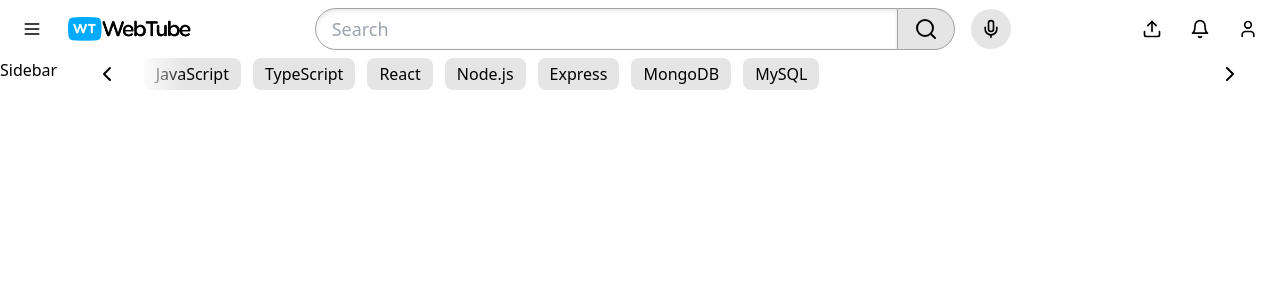
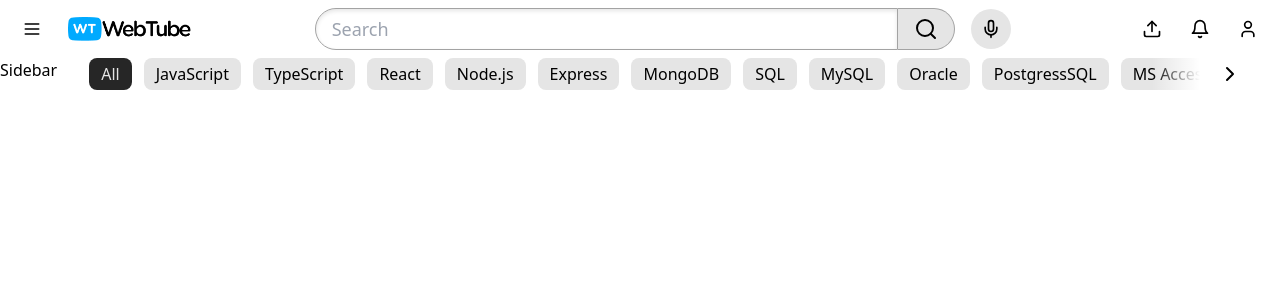
Before and after one commit to Rahad-Ullah/Rdios, a React (Vite) app: page / in a window 1280 px wide. Shown: the top 300 px of the page. Built offline with nearby package versions, Linux system fonts and the light colour scheme.

Commit message:
CategoryPills section has been completed

```diff
--- a/src/components/CategoryPills.tsx
+++ b/src/components/CategoryPills.tsx
@@ -1,46 +1,104 @@
-import { useState } from "react";
+import { useEffect, useRef, useState } from "react";
 import Button from "./Button";
 import { ChevronLeft, ChevronRight } from "lucide-react";
 
 type CategoryPillsProps = {
-    categories: string[],
+  categories: string[];
+};
+
+const TRANSLATE_AMOUNT: number = 200;
+
+const CategoryPills = ({ categories }: CategoryPillsProps) => {
+  const [selectedCategory, setSelectedCategory] = useState(categories[0]);
+  const [isLeftVisible, setIsLeftVisible] = useState(false);
+  const [isRightVisible, setIsRightVisible] = useState(true);
+  const [translate, setTranslate] = useState(0);
+
+  const containerRef = useRef<HTMLDivElement>(null)
+
+  useEffect( () => {
+    if(containerRef.current == null) return
+
+    const observer = new ResizeObserver(entries => {
+        const container = entries[0]?.target
+
+        if(container == null) return
+
+        setIsLeftVisible(translate > 0)
+        setIsRightVisible(translate + container.clientWidth < container.scrollWidth)
+    })
+
+    observer.observe(containerRef.current)
+
+    return () => {
+        observer.disconnect()
     }
+  } , [categories, translate])
 
 
-const CategoryPills = ({categories}: CategoryPillsProps) => {
-    const [selectedCategory, setSelectedCategory] = useState(categories[0])
-    const [isLeftVisible, setIsLeftVisible] = useState(true)
-    const [isRightVisible, setIsRightVisible] = useState(true)
 
   return (
-        <div className="overflow-x-hidden relative">
-            <div className="flex gap-3 whitespace-nowrap transition-transform w-[max-content]">
-                {
-                    categories.map((category, idx) => (
+    <div ref={containerRef} className="overflow-x-hidden relative">
+      <div
+        className="flex gap-3 whitespace-nowrap transition-transform w-[max-content]"
+        style={{ transform: `translateX(-${translate}px)` }}
+      >
+        {categories.map((category, idx) => (
           <Button
             key={idx}
             onClick={() => setSelectedCategory(category)}
-                            variant={selectedCategory === category ? 'dark' : 'default'}
-                            className="py-1 px-3 rounded-lg whitespace-nowrap">
+            variant={selectedCategory === category ? "dark" : "default"}
+            className="py-1 px-3 rounded-lg whitespace-nowrap"
+          >
             {category}
           </Button>
-                    ))
-                }
+        ))}
       </div>
-            { isLeftVisible &&
+      {isLeftVisible && (
         <div className="absolute left-0 top-1/2 -translate-y-1/2 bg-gradient-to-r from-white from-50% to-transparent w-24 h-full">
-                    <Button variant={"ghost"} size={"icon"} className="aspect-square h-full w-auto p-1.5">
-                        <ChevronLeft/>
+          <Button
+            variant={"ghost"}
+            size={"icon"}
+            className="aspect-square h-full w-auto p-1.5"
+            onClick={() => {
+              setTranslate((translate) => {
+                const newTranslate = translate - TRANSLATE_AMOUNT;
+                if (newTranslate <= 0) return 0;
+                return newTranslate;
+              });
+            }}
+          >
+            <ChevronLeft />
           </Button>
         </div>
+      )}
+      {isRightVisible && (
+        <div className="absolute right-0 top-1/2 -translate-y-1/2 bg-gradient-to-l from-white from-50% to-transparent w-24 h-full flex justify-end">
+          <Button
+            variant={"ghost"}
+            size={"icon"}
+            className="aspect-square h-full w-auto p-1.5"
+            onClick={() => {
+                setTranslate(translate => {
+
+                    if(containerRef.current == null) {
+                        return translate
                     }
-            { isRightVisible &&
-                <div className="absolute right-0 top-1/2 -translate-y-1/2 bg-gradient-to-r from-white from-50% to-transparent w-24 h-full flex justify-end">
-                    <Button variant={"ghost"} size={"icon"} className="aspect-square h-full w-auto p-1.5">
-                        <ChevronRight/>
+                    const newTranslate = translate + TRANSLATE_AMOUNT;
+                    const edge = containerRef.current.scrollWidth;
+                    const width = containerRef.current.clientWidth;
+                    if (newTranslate + width >= edge) {
+                        return edge - width
+
+                    }
+                    return newTranslate;
+                })
+            }}
+          >
+            <ChevronRight />
           </Button>
         </div>
-            }
+      )}
     </div>
   );
 };
--- a/src/components/data/categories.ts
+++ b/src/components/data/categories.ts
@@ -6,5 +6,15 @@
     "Node.js",
     "Express",
     "MongoDB",
+    "SQL",
     "MySQL",
+    "Oracle",
+    "PostgressSQL",
+    "MS Access",
+    "HTML",
+    "CSS",
+    "Tailwind",
+    "Bootstrap",
+    "DaisyUI",
+    "MaterialUI",
 ]
```
Lines whose indentation alone changed are shown as unchanged.
